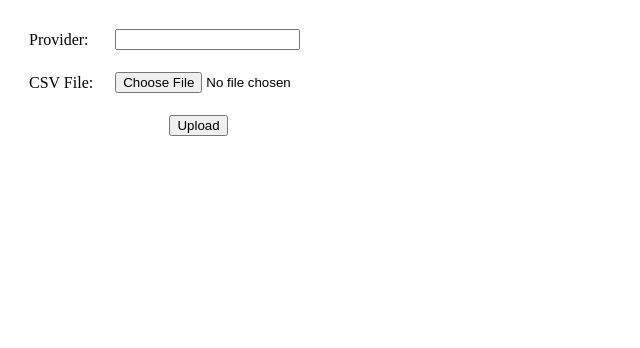
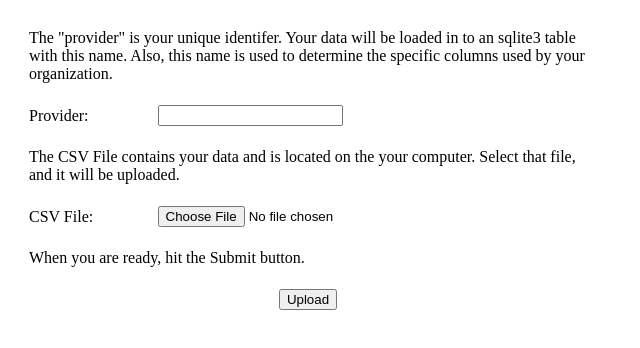
Before and after one commit to timkay/csvuploader, a website: page public/index.html in a window 1280 px wide. Shown: the whole page, without its empty margins (0-640 px from the left). Drawn offline with Linux system fonts and the light colour scheme.

Commit message:
added instructions

```diff
--- a/public/index.html
+++ b/public/index.html
@@ -1,9 +1,14 @@
 <html>
   <body>
     <form ref="uploadForm" id="uploadForm" action="api/v1/upload" method="post" encType="multipart/form-data">
-      <table cellspacing="20">
+      <table width="600" cellspacing="20">
+        <tr><td colspan="2">The "provider" is your unique identifer. Your data will be loaded in to an sqlite3 table with this name.
+            Also, this name is used to determine the specific columns used by your organization.</td></tr>
         <tr><td>Provider:</td><td><input type="text" name="provider" /></td></tr>
+        <tr><td colspan="2">The CSV File contains your data and is located on the your computer. Select that file, and it will be
+            uploaded.</td></tr>
         <tr><td>CSV File:</td><td><input type="file" name="file" /></td></tr>
+        <tr><td colspan="2">When you are ready, hit the Submit button.</td></tr>
         <tr><td colspan="2" align="center"><input type="submit" value="Upload" /></td></tr>
     </form>
   </body>
```
Also changed, not shown: index.js (+6 -9 lines).
